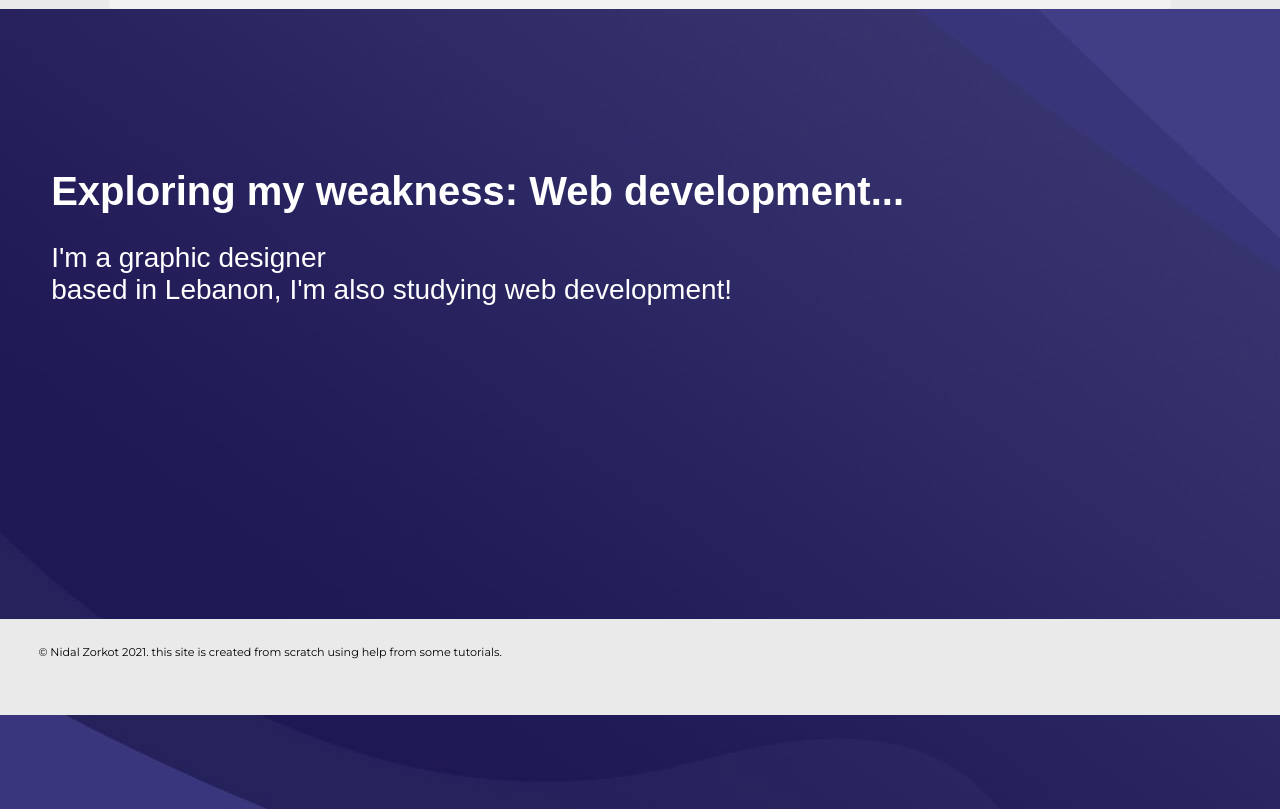
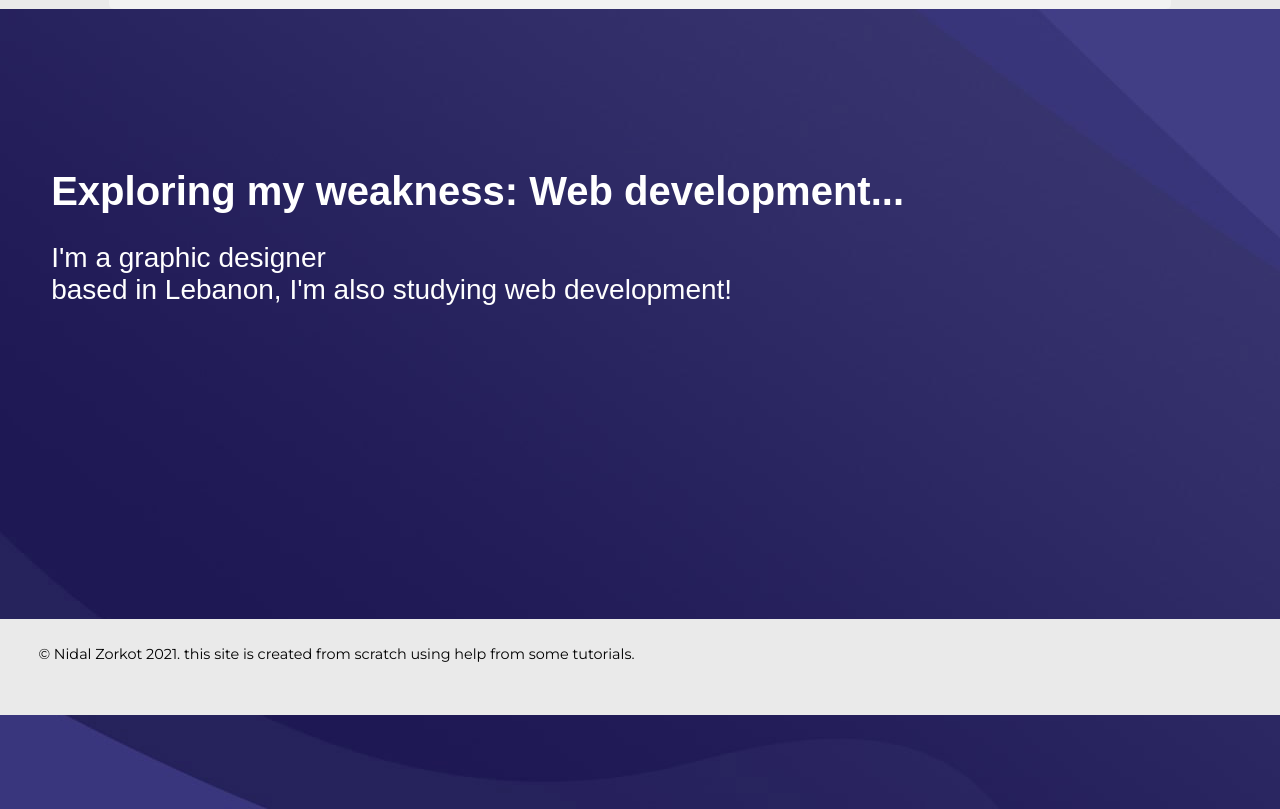
Before and after one commit to nidalzo/nidalzo.github.io, a plain HTML site: page index.html in a window 1280 px wide. Shown: the part 85-894 px from the top of the page. Drawn offline with Linux system fonts and the light colour scheme.

Commit message:
Update style.css

```diff
--- a/Css/style.css
+++ b/Css/style.css
@@ -66,7 +66,6 @@ body {
   }
 
 
-  /* Mobile */
   @media all and (max-width: 720px) {
     .container {
       flex-direction: column;
@@ -138,7 +137,7 @@ footer{
   height: 4%;
   margin: 0 0 0 0;
   padding: 3% 5% 3% 3%;
-  font-size: 100%;
+  font-size: 90%;
 }
 
 
@@ -155,6 +154,7 @@ footer{
   footer{
     height: 1%;
     padding: 2% 5% 3% 3%;
+    font-size: 130%;
   }
 }
 
@@ -170,7 +170,7 @@ footer{
 
   footer{
     height: 4%;
-    font-size: 70%;
+    font-size: 90%;
     padding: 2% 5% 3% 3%;
   }
 }
@@ -210,12 +210,12 @@ input[type=submit] {
   cursor: pointer;
 }
 
-/* When moving the mouse over the submit button, add a darker green color */
+
 input[type=submit]:hover {
   background-color: #45a049;
 }
 
-/* Add a background color and some padding around the form */
+
 .container {
   border-radius: 5px;
   background-color: #f2f2f2;
```
